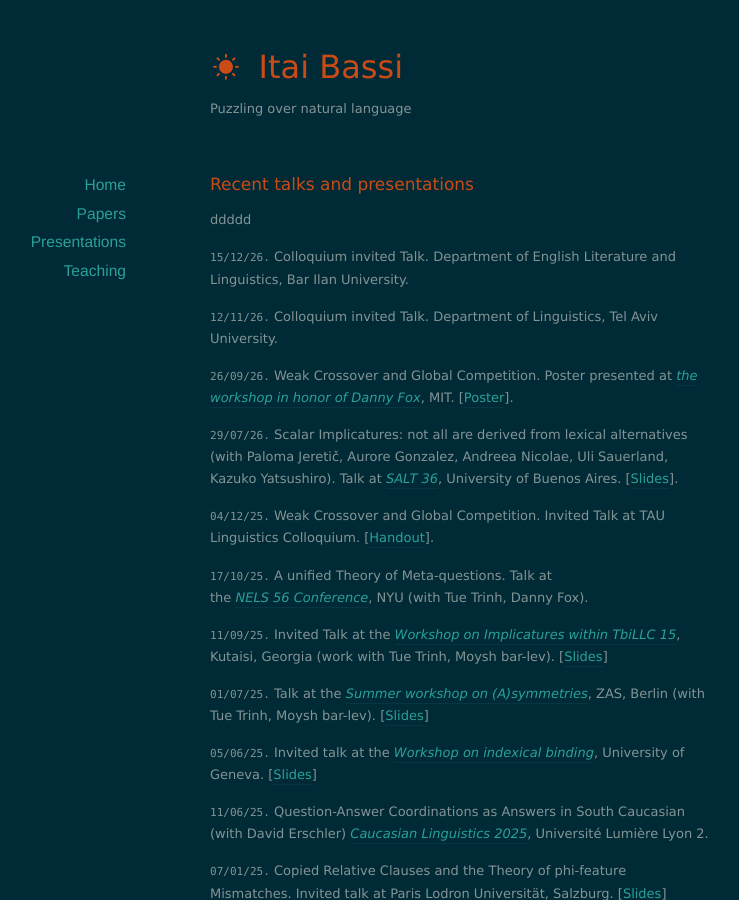
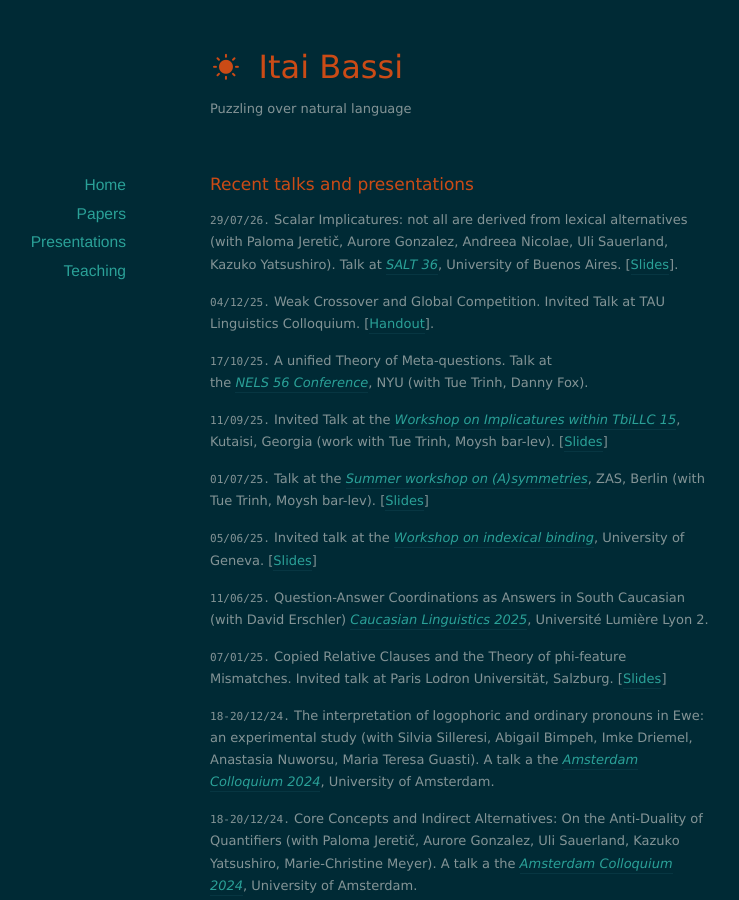
Before and after one commit to itaibassi/itaibassi.github.io, a Jekyll site: the page built from presentations/index.markdown, in a window 1280 px wide and 900 px high. Shown: the whole window, without its empty margins (180-919 px from the left). Built offline with Jekyll 4.4.1, drawn with Linux system fonts in a browser that asks for light colours; nearby versions of some CDN libraries.

Commit message:
Update index.markdown

```diff
--- a/presentations/index.markdown
+++ b/presentations/index.markdown
@@ -8,17 +8,6 @@ title: Recent Presentations
 
 # Recent talks and presentations
 
-ddddd
-
-`15/12/26.`  Colloquium invited Talk.  Department of   English Literature and Linguistics, Bar Ilan University.
-
-
-`12/11/26.`  Colloquium invited Talk.  Department of   Linguistics, Tel Aviv University.
-
-
-`26/09/26.`  Weak Crossover and Global Competition. Poster presented at
-[*the workshop in honor of Danny Fox*](https://linguistics.mit.edu/foxfest/), MIT.
-[[Poster](https://www.dropbox.com/scl/fi/7zmuj8twoskj1fci97bmy/Poster-FoxFest.pdf?rlkey=1yshk2kfci1w8puvml6hdptqc&dl=0)].
 
 
 `29/07/26.`  Scalar Implicatures: not all are derived from
```
